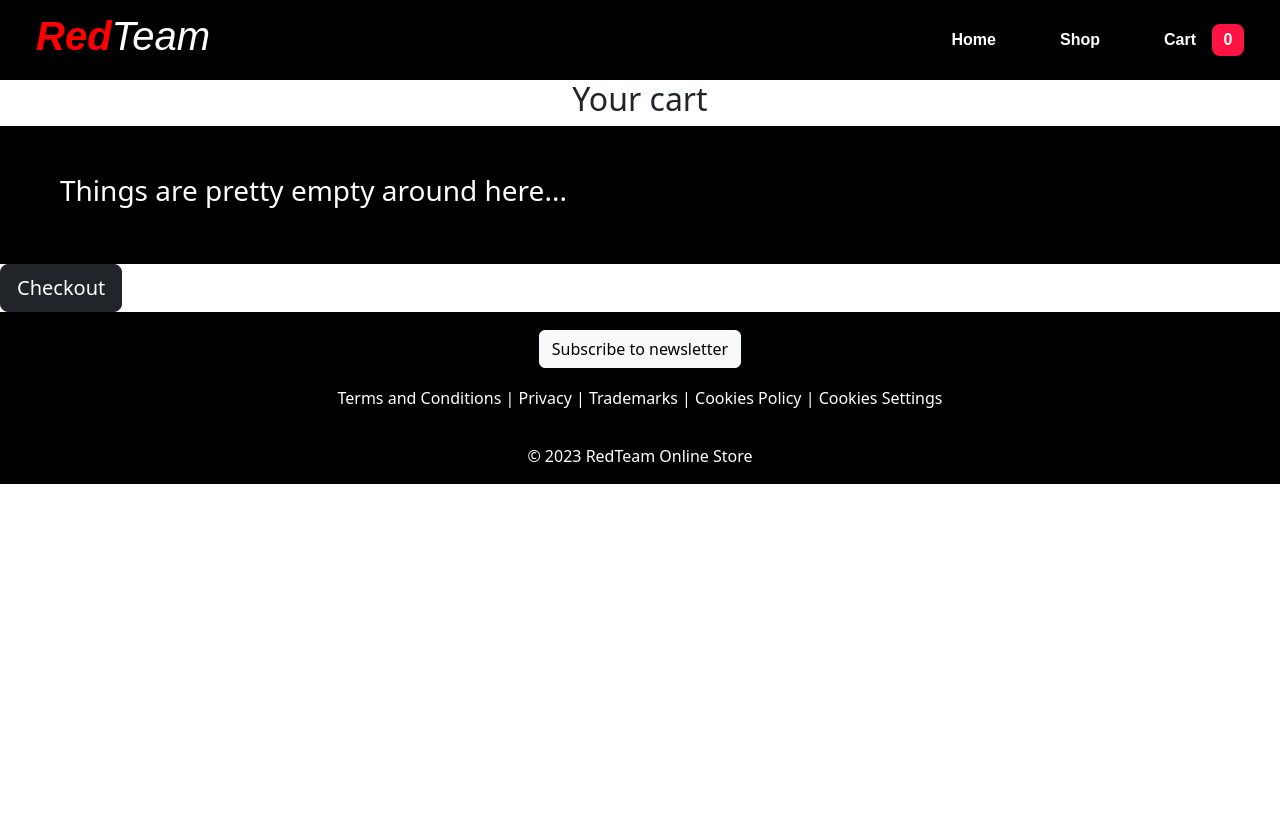
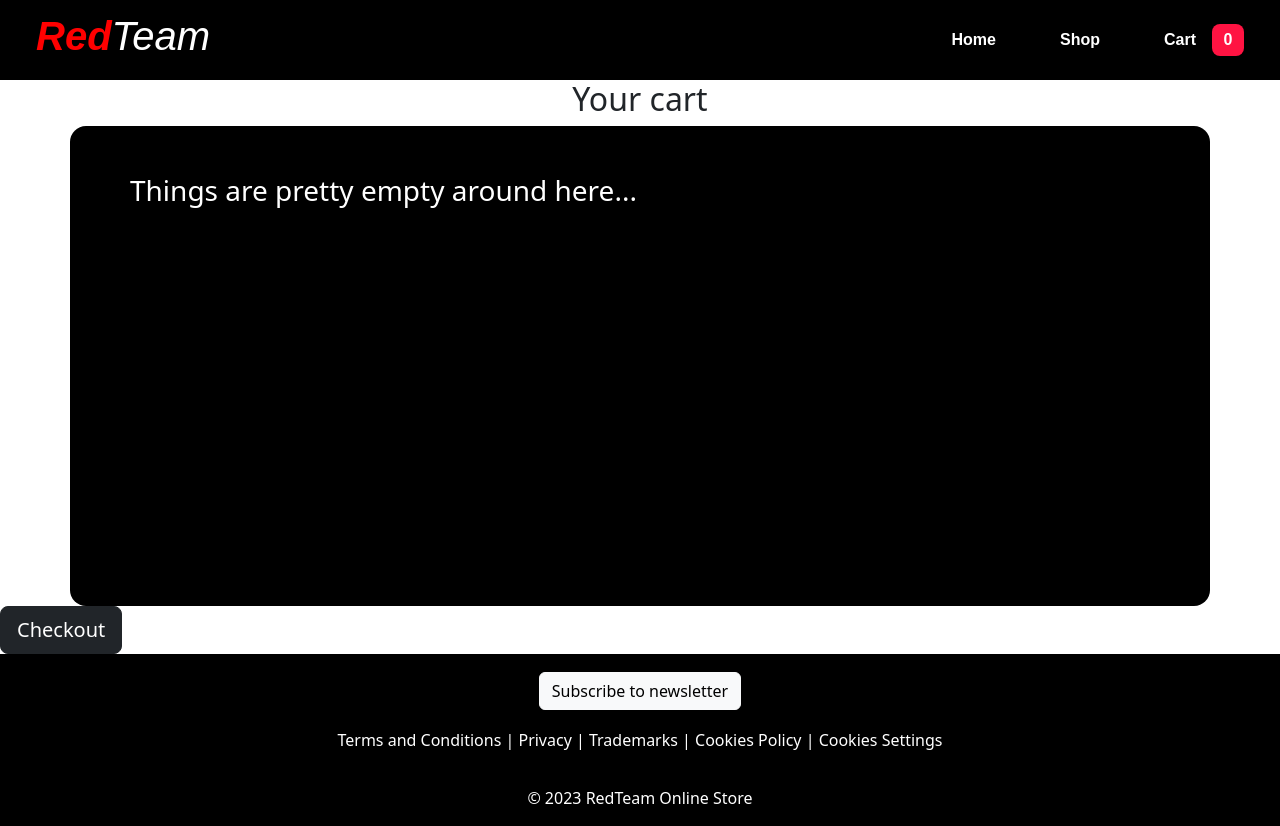
Before and after one commit to matheuspl92/shopping-cart, a React (Create React App) app: page /cart in a window 1280 px wide. Before the commit the page ends 800 px from the top, so only its background shows below. Built offline with nearby package versions, Linux system fonts and the light colour scheme.

Commit message:
Refactor and add styling to Cart component

```diff
--- a/src/components/Cart/Cart.css
+++ b/src/components/Cart/Cart.css
@@ -0,0 +1,4 @@
+#shop-container{
+    border-radius: 16px;
+    min-height: 60vh;
+}
--- a/src/components/Cart/Cart.js
+++ b/src/components/Cart/Cart.js
@@ -2,13 +2,14 @@ import React from 'react';
 import { Button, Container, Row } from 'react-bootstrap';
 import OrderCard from '../Order/OrderCard';
 import { v4 as uuidv4 } from 'uuid';
+import './Cart.css';
 
 export default function Cart({ cart, removeFromCart }) {
   return (
     <div>
       <h2>Your cart</h2>
-      <Container fluid id='shop-container'>
-        <Row className='d-flex justify-content-center p-5'>
+      <Container id='shop-container'>
+        <Row className='d-flex justify-content-center p-5 gap-5'>
           {cart.length ? cart.map((order) => {
             console.log(order)
             return <OrderCard key={uuidv4()} orderData={order} removeFromCart={removeFromCart} />
```
